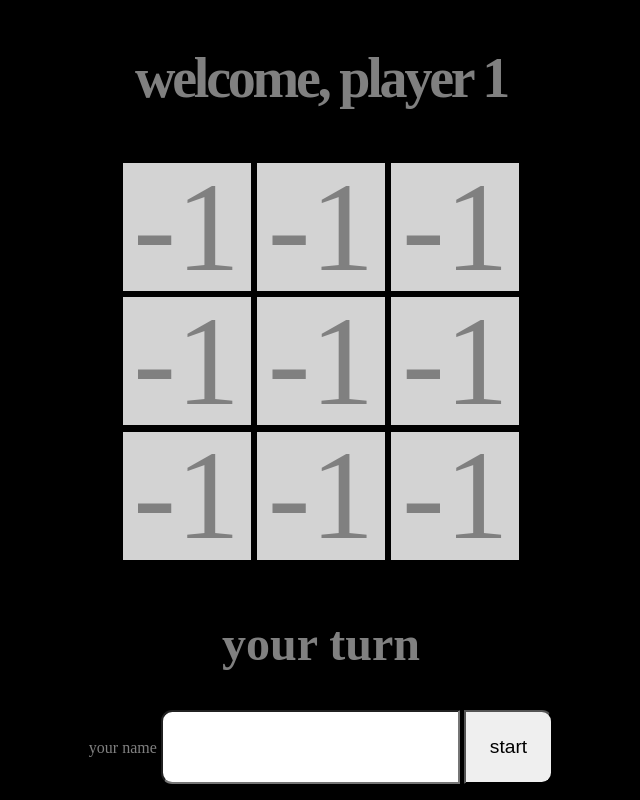
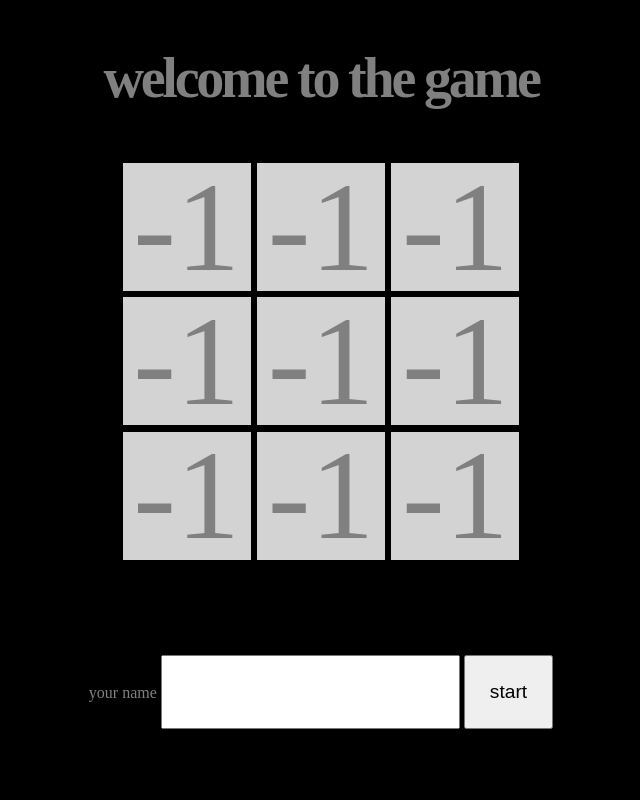
Before and after one commit to lumsdnb/top-tic-tac-toe, a plain HTML site: page index.html in a window 1280 px wide. Shown: the whole page, without its empty margins (319-959 px from the left). Drawn offline with Linux system fonts and the light colour scheme.

Commit message:
Switch classes to id

```diff
--- a/index.html
+++ b/index.html
@@ -9,18 +9,17 @@
     <script src="./script.js" defer></script>
 </head>
 <body>
-    <header><h1 class="top-title">welcome, player 1</h1></header>
+    <header><h1 class="top-title">welcome to the game</h1></header>
     <main class="container">
         <div class="gameboard-grid"></div>
-        <h2 class="turn-indicator">your turn</h2>
+        <h2 class="turn-indicator"></h2>
     </main>
-    <form>
+    <form id="form-group">
         <label for="name">
             your name
-            <input class="form-name" name="name" type="text" required>
+            <input id="form-name" name="name" type="text" required>
         </label>
-        <input class="form-submit" type="submit" value="start" onclick="startGame()">
-
+        <input id="form-submit" type="submit" value="start"">
     </form>
     <button class="reset-btn" type="reset" onclick="resetGame()">restart game</button>
 </body>
```
